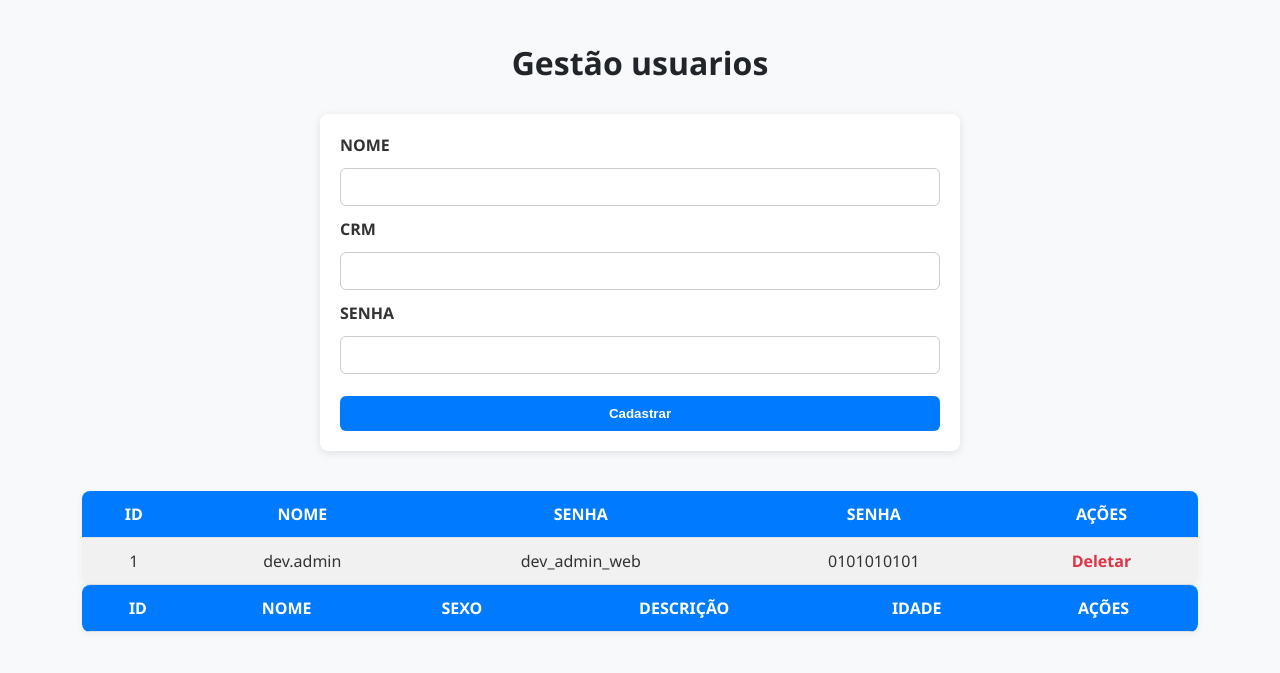
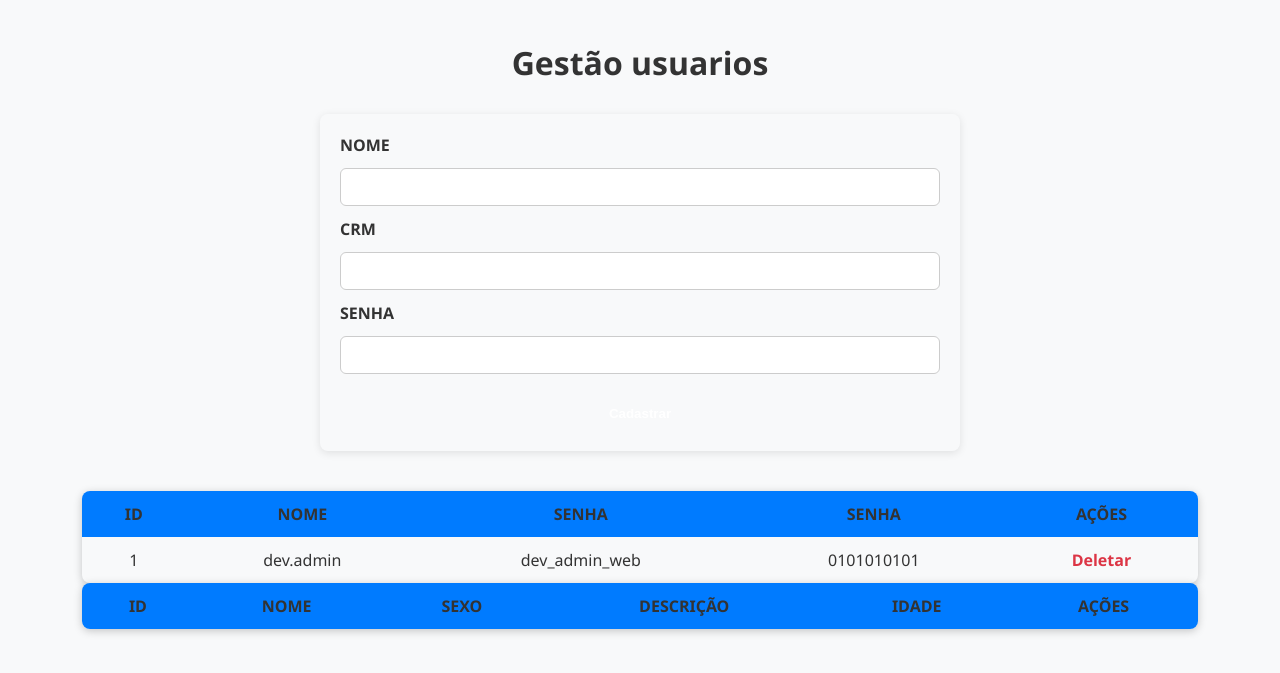
Before and after one commit to Pedro1AF/Projeto_prontuario, a Flask app: page /admin in a window 1280 px wide. Shown: the top 673 px of the page. Run offline with Flask 3, Linux system fonts and the light colour scheme; a user stored in the database is signed in; data comes from the database, SQL or seed files in the repository; data that the repository does not hold is empty; some libraries are stand-ins or nearby versions.

Commit message:
css da pagina adm feita

```diff
--- a/static/admin.css
+++ b/static/admin.css
@@ -9,11 +59,11 @@ body {
         h1 {
             text-align: center;
             margin-bottom: 30px;
-            color: #212529;
+            color: var(--text-color);
         }
 
         .input-container {
-            background: #fff;
+            background-color: var(--table-bg);
             padding: 20px;
             border-radius: 8px;
             box-shadow: 0 2px 8px rgba(0, 0, 0, 0.1);
@@ -38,7 +88,7 @@ body {
         .continue-btn {
             margin-top: 10px;
             padding: 10px;
-            background-color: #007bff;
+            background-color: var(--button-bg);
             color: #fff;
             font-weight: bold;
             border: none;
@@ -48,15 +98,15 @@ body {
         }
 
         .continue-btn:hover {
-            background-color: #0056b3;
+            background-color: var();
         }
 
         table {
             width: 90%;
             margin: 0 auto;
             border-collapse: collapse;
-            background: #fff;
-            box-shadow: 0 2px 8px rgba(0, 0, 0, 0.05);
+            background: var(--table-bg);
+            box-shadow: 0 2px 8px rgba(0, 0, 0, 0.212);
             border-radius: 8px;
             overflow: hidden;
         }
@@ -64,16 +114,16 @@ body {
         table th, table td {
             padding: 12px 15px;
             text-align: center;
-            border-bottom: 1px solid #dee2e6;
+            border-bottom: 1px solid var(--table-bg);
         }
 
         table th {
             background-color: #007bff;
-            color: white;
+            color: var(--table-bg);
         }
 
         table tr:nth-child(even) {
-            background-color: #f1f1f1;
+            background-color: var(--table-bg);
         }
 
         table a {
```
Also changed, not shown: other parts of static/admin.css (+59 -0 lines).
